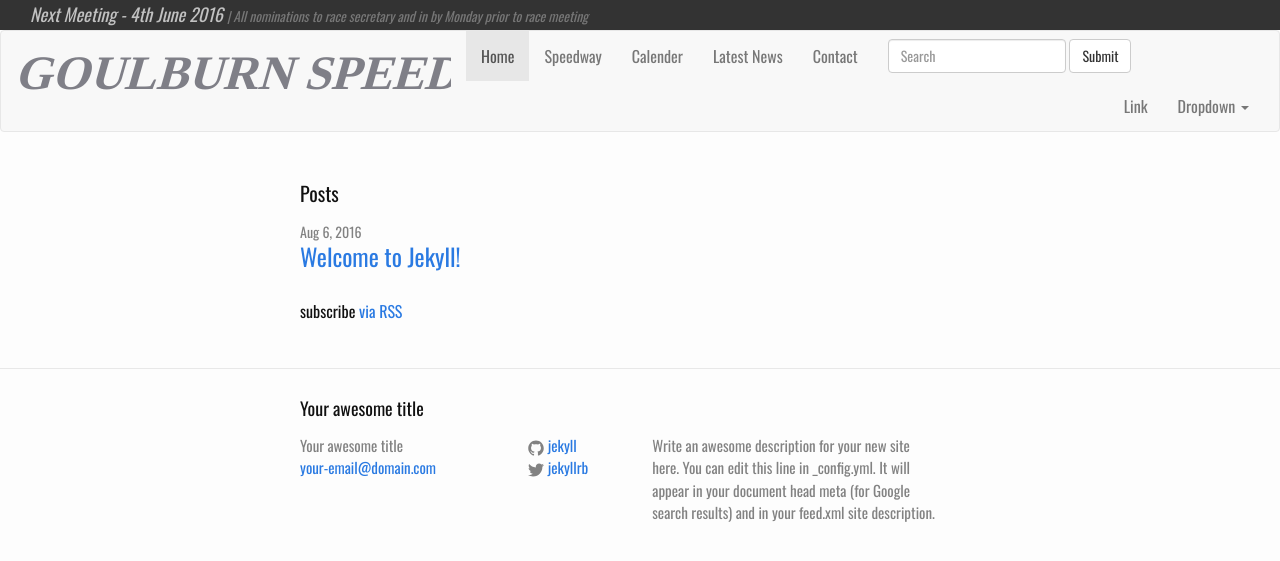
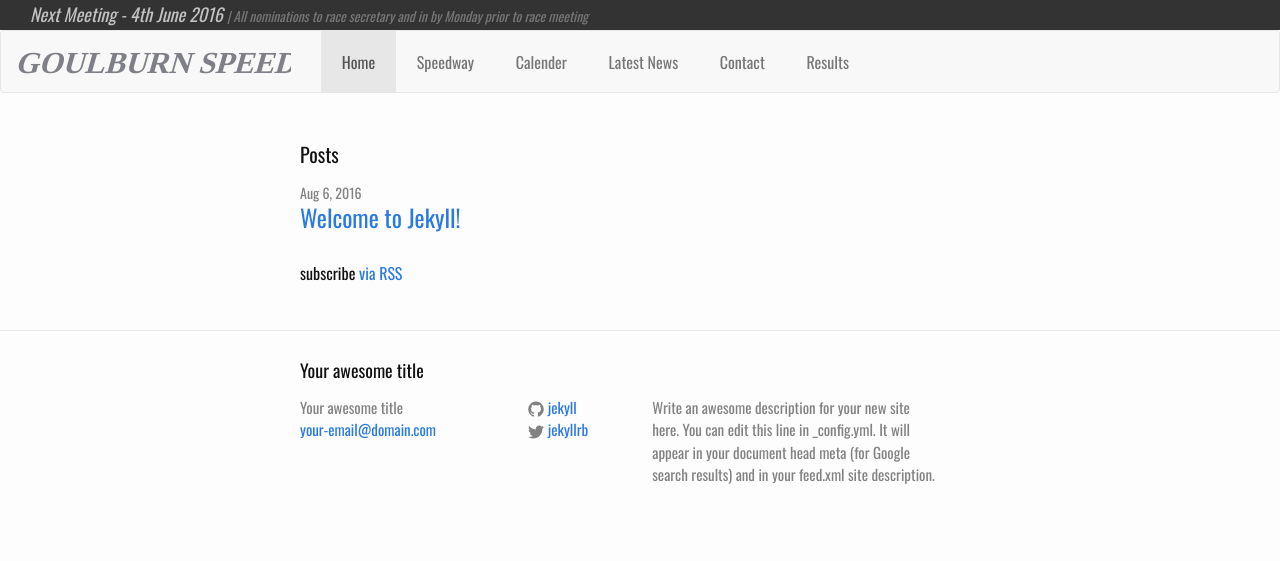
Before and after one commit to PatrickRoberts93/gs-refresh, a Jekyll site: the page built from index.html, in a window 1280 px wide. Shown: the top 561 px of the page. Built offline with Jekyll 4.4.1, drawn with Linux system fonts in a browser that asks for light colours.

Commit message:
done the navbar

```diff
--- a/_includes/head.html
+++ b/_includes/head.html
@@ -10,4 +10,8 @@
   <link rel="canonical" href="{{ page.url | replace:'index.html','' | prepend: site.baseurl | prepend: site.url }}">
   <link rel="alternate" type="application/rss+xml" title="{{ site.title }}" href="{{ "/feed.xml" | prepend: site.baseurl | prepend: site.url }}">
   <link href="https://fonts.googleapis.com/css?family=Oswald:300,400,700" rel="stylesheet">
+  <!-- jQuery (necessary for Bootstrap's JavaScript plugins) -->
+    <script src="bower_components/jquery/dist/jquery.min.js"></script>
+    <!-- Include all compiled plugins (below), or include individual files as needed -->
+    <script src="bower_components/bootstrap-sass/assets/javascripts/bootstrap.min.js"></script>
 </head>
--- a/_includes/navbar.html
+++ b/_includes/navbar.html
@@ -8,37 +8,18 @@
         <span class="icon-bar"></span>
         <span class="icon-bar"></span>
       </button>
-      <a class="navbar-brand" href="#"><img src="img/goulburnspeedwaylogo.svg" class="svg"></a>
+      <a class="navbar-brand" href="#"><img src="img/goulburnspeedwaylogo.svg" class="logo"></a>
     </div>
 
     <!-- Collect the nav links, forms, and other content for toggling -->
     <div class="collapse navbar-collapse" id="bs-example-navbar-collapse-1">
       <ul class="nav navbar-nav">
         <li class="active"><a href="#">Home<span class="sr-only">(current)</span></a></li>
-        <li><a href="#">Speedway</a></li>
-        <li><a href="#">Calender</a></li>
-        <li><a href="#">Latest News</a></li>
-        <li><a href="#">Contact</a></li>
-
-      </ul>
-      <form class="navbar-form navbar-left">
-        <div class="form-group">
-          <input type="text" class="form-control" placeholder="Search">
-        </div>
-        <button type="submit" class="btn btn-default">Submit</button>
-      </form>
-      <ul class="nav navbar-nav navbar-right">
-        <li><a href="#">Link</a></li>
-        <li class="dropdown">
-          <a href="#" class="dropdown-toggle" data-toggle="dropdown" role="button" aria-haspopup="true" aria-expanded="false">Dropdown <span class="caret"></span></a>
-          <ul class="dropdown-menu">
-            <li><a href="#">Action</a></li>
-            <li><a href="#">Another action</a></li>
-            <li><a href="#">Something else here</a></li>
-            <li role="separator" class="divider"></li>
-            <li><a href="#">Separated link</a></li>
-          </ul>
-        </li>
+        <li><a href="speedway.html">Speedway</a></li>
+        <li><a href="calender.html">Calender</a></li>
+        <li><a href="latest-news.html">Latest News</a></li>
+        <li><a href="contact.html">Contact</a></li>
+        <li><a href="results.html">Results</a></li>
       </ul>
     </div><!-- /.navbar-collapse -->
   </div><!-- /.container-fluid -->
--- /dev/null
+++ b/_sass/_navbar.scss
@@ -0,0 +1,11 @@
+.navbar {
+  .navbar-brand {
+  max-width: 320px;
+  width: 100%;
+  height: auto;
+  }
+
+li  a {
+    padding: 1.3em;
+  }
+}
--- a/css/main.scss
+++ b/css/main.scss
@@ -55,5 +55,6 @@ $on-laptop:        800px;
         "base",
         "layout",
         "syntax-highlighting",
-        "header"
+        "header",
+        "navbar"
 ;
```
